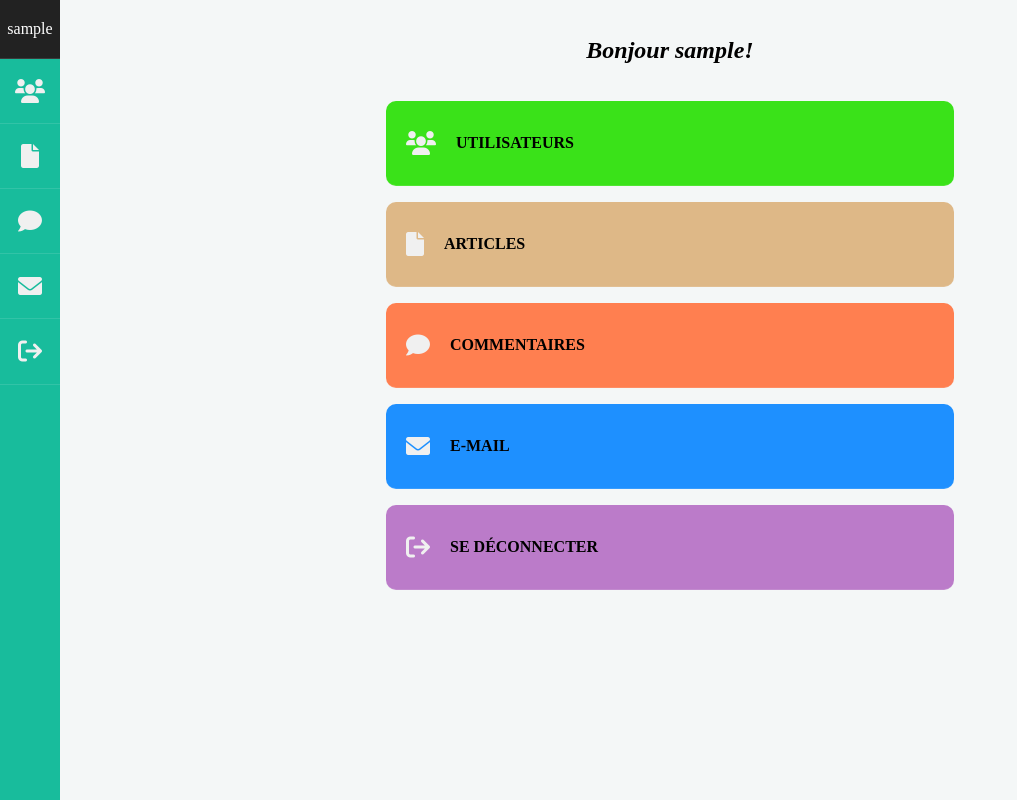
After one commit to bigben35/OCR_5_Blog, a PHP site: template src/Views/Admin/dashboardAdmin.php in a window 1280 px wide. The commit adds this page. Shown: the whole page, without its empty margins (0-1017 px from the left). Run offline with PHP 8.4, Linux system fonts and the light colour scheme; the template is opened without the code that fills it, so the values that code supplies are empty; the visitor is signed in with stand-in values (Sample User, id 1).

Commit message:
access to dashboard admin + css dashboard admin

```diff
--- /dev/null
+++ b/Public/css/styleAdmin.css
@@ -0,0 +1,173 @@
+/* **********************PARTIE ADMIN**********************  */
+/* Variables  */
+:root{
+    --mainColor: #18BC9C;
+    --mainLightColor: #62cfb9;
+    --bodyColor: #f4f7f7;
+}
+
+/* ----------------TEMPLATE-----------------  */
+
+*, ::before, ::after {
+    margin: 0;
+    padding: 0;
+    box-sizing: border-box;
+}
+
+body{
+    height: 100%;
+    position: relative;
+    background-color: var(--bodyColor);
+}
+
+h1{
+    font-size: 1.5rem;
+    margin: 2rem 0;
+    text-align: center;
+}
+a{
+    text-decoration: none;
+    color: black;
+}
+li{
+    list-style: none;
+}
+
+/* -------------------PAGE DASHBOARD ADMIN--------------------------  */
+.side-nav {
+    position: fixed;
+    height: 75vh;
+    left: 0;
+    top: 0;
+  }
+
+.wrapper {
+    background-color: var(--mainColor);
+    height: 100vh;
+    width: 60px;
+}
+.nav-bloc-black{
+    background-color: #222;
+    padding: 20px 0;
+    display: flex;
+    justify-content: center;
+    cursor: pointer;
+    border-bottom: 1px solid #f2f2f21e;
+}
+.nav-bloc-black a{
+
+    color: white;
+}
+.nav-bloc {
+    padding: 20px 0;
+    display: flex;
+    justify-content: center;
+    cursor: pointer;
+    border-bottom: 1px solid #f2f2f21e;
+}
+.nav-bloc:hover {
+    background-color: var(--mainLightColor);
+}
+.nav-bloc:hover .sub-nav {
+    transform: translateX(60px);
+}
+.nav-bloc i {
+    font-size: 1.5rem;
+    color: rgb(240, 240, 240);
+    transition:  0.5s ease-in-out ;
+}
+.nav-bloc:hover i {
+    fill: #50bddf;
+}
+.sub-nav {
+    padding: 0px;
+    width: 200px;
+    height: 100vh;
+    position: absolute;
+    top: 0;
+    left: 0;
+    background-color: var(--mainColor);
+    z-index: -1;
+    color: white;
+    /* cacher a gauche */
+    transform: translateX(-100%);
+    transition: transform 0.5s ease-in-out;
+    border-right: 2px solid #222;
+    border-left: 2px solid #222;
+}
+.sub-nav h3 {
+    height: 63px;
+    display: flex;
+    justify-content: center;
+    align-items: center;
+    background-color: #222;
+}
+.sub-nav li {
+    padding: 15px 20px;
+    border-bottom: 1px solid #f2f2f21e;
+}
+.sub-nav li:hover {
+    background-color: var(--mainLightColor);
+}
+.sub-nav li a {
+    color: white;
+    text-decoration: none;
+}
+#main-dashboard-admin{
+    padding-left: 60px;
+}
+#main-dashboard-admin h1{
+    text-align: center;
+    font-size: 1.5rem;
+    padding: 5px;
+    font-style: italic;
+    color: black;
+}
+.container-admin{
+    max-width: 600px;
+    margin: 2rem auto;
+}
+.bloc-section-admin{
+    height: 85px;
+
+    display: flex;
+    justify-content: flex-start;
+    align-items: center;
+    cursor: pointer;
+    border-bottom: 1px solid #f2f2f21e;
+    margin: 1rem;
+    border-radius: 10px;
+}
+.bloc-section-admin:hover{
+    transition: all 0.5s ease-in-out;
+    transform: scale(1.03);
+    filter: brightness(1.1);
+
+}
+.bloc-section-admin h2{
+    text-transform: uppercase;
+    font-size: 1rem;
+}
+.bloc-section-admin i{
+    font-size: 1.5rem;
+    color: rgb(240, 240, 240);
+    padding: 5px 20px;
+}
+.bloc-section-admin a{
+    display: contents;
+}
+.bloc-section-admin:nth-child(1){
+    background-color: rgb(58, 226, 25);
+}
+.bloc-section-admin:nth-child(2){
+    background-color: burlywood;
+}
+.bloc-section-admin:nth-child(3){
+    background-color: coral;
+}
+.bloc-section-admin:nth-child(4){
+    background-color: dodgerblue;
+}
+.bloc-section-admin:nth-child(5){
+    background-color: rgb(187 123 201);
+}
--- a/src/Controllers/AdminController.php
+++ b/src/Controllers/AdminController.php
@@ -4,5 +4,9 @@ namespace Blog\Controllers;
 
 class AdminController
 {
-
+    // dashboard admin
+    function dashboard()
+    {
+        require 'src/Views/Admin/dashboardAdmin.php';
+    }
 }
--- a/src/Controllers/FrontController.php
+++ b/src/Controllers/FrontController.php
@@ -136,7 +136,7 @@ class FrontController
                 header("Location: index.php?action=dashboardUser");
                 }
                 else{
-                    header('Location: dashboard');
+                    header('Location: index.php?action=dashboard');
             }
         } else {
             $erreur;
--- /dev/null
+++ b/src/Views/Admin/dashboardAdmin.php
@@ -0,0 +1,48 @@
+<?php
+$title = "Tableau de bord de l'Administrateur";
+$description = "Voici le tableau de bord de l'administrateur pour qu'il puisse ajouter, modifier ou supprimer des articles; autoriser les commentaires qui respectent les règles de bienséance, etc...";
+ob_start();
+?>
+
+
+<h1>Bonjour <?= $_SESSION['pseudo'] ?>!</h1>
+
+<section class="section-dashboard-admin container-admin">
+    <a href="index.php?action=listUser" class="bloc-section-admin">
+        <i class="fa-solid fa-users"></i>
+        <div class="bloc-info-admin">
+            <h2>Utilisateurs</h2>
+
+        </div>
+    </a>
+    <a href="index.php?action=listPost" class="bloc-section-admin">
+        <i class="fa-solid fa-file"></i>
+        <div class="bloc-info-admin">
+            <h2>Articles</h2>
+
+        </div>
+    </a>
+    <a href="index.php?action=listComment" class="bloc-section-admin">
+        <i class="fa-solid fa-comment"></i>
+        <div class="bloc-info-admin">
+            <h2>Commentaires</h2>
+
+        </div>
+    </a>
+    <a href="index.php?action=listEmail" class="bloc-section-admin">
+        <i class="fa-solid fa-envelope"></i>
+        <div class="bloc-info-admin">
+            <h2>E-mail</h2>
+
+        </div>
+    </a>
+
+    <a href="index.php?action=deconnexion" class="bloc-section-admin"><i
+            class="fa-solid fa-arrow-right-from-bracket"></i>
+        <h2>Se déconnecter</h2>
+    </a>
+
+</section>
+
+<?php $content = ob_get_clean(); ?>
+<?php require 'layoutsAdmin/template.php';
--- /dev/null
+++ b/src/Views/Admin/layoutsAdmin/template.php
@@ -0,0 +1,86 @@
+<!DOCTYPE html>
+<html lang="fr">
+
+<head>
+    <meta charset="UTF-8">
+    <meta http-equiv="X-UA-Compatible" content="IE=edge">
+    <meta name="viewport" content="width=device-width, initial-scale=1.0">
+    <meta name="description" content="<?= $description ?>">
+    <link rel="stylesheet" href="https://cdnjs.cloudflare.com/ajax/libs/font-awesome/6.0.0/css/all.min.css"
+        integrity="sha512-9usAa10IRO0HhonpyAIVpjrylPvoDwiPUiKdWk5t3PyolY1cOd4DSE0Ga+ri4AuTroPR5aQvXU9xC6qOPnzFeg=="
+        crossorigin="anonymous" referrerpolicy="no-referrer" />
+    <link rel="stylesheet" href="Public/css/styleAdmin.css">
+    <title><?= $title ?></title>
+</head>
+
+<body>
+
+    <!-- HEADER  -->
+    <header id="dashboard-admin-header">
+
+        <nav class="side-nav">
+            <div class="wrapper">
+                <div class="nav-bloc-black">
+                    <a href="index.php?action=dashboard" class="title-admin"><?= $_SESSION['pseudo'] ?></a>
+                </div>
+                <div class="nav-bloc n-1">
+                    <i class="fa-solid fa-users"></i>
+                    <div class="sub-nav">
+                        <h3>Membres</h3>
+                        <ul>
+                            <li><a href="index.php?action=listeMembre">Membres inscrits</a></li>
+                        </ul>
+                    </div>
+                </div>
+                <div class="nav-bloc n-2">
+                    <i class="fa-solid fa-file"></i>
+                    <div class="sub-nav">
+                        <h3>Articles</h3>
+                        <ul>
+                            <li><a href="index.php?action=ajouterArticle">Créer un article</a></li>
+                            <li><a href="index.php?action=listeArticle">Liste des articles</a></li>
+
+                        </ul>
+                    </div>
+                </div>
+                <div class="nav-bloc n-3">
+                    <i class="fa-solid fa-comment"></i>
+                    <div class="sub-nav">
+                        <h3>Commentaire</h3>
+                        <ul>
+                            <li><a href="index.php?action=listeCommentaire">Commentaire reçu</a></li>
+                            <li><a href="index.php?action=commentaireValide">Commentaire à "valider</a></li>
+
+                        </ul>
+                    </div>
+                </div>
+                <div class="nav-bloc n-4">
+                    <i class="fa-solid fa-envelope"></i>
+                    <div class="sub-nav">
+                        <h3>E-mail</h3>
+                        <ul>
+                            <li><a href="index.php?action=listeMail">E-mail reçu</a></li>
+                            <li><a href="index.php?action=emailLire">E-mail à lire</a></li>
+
+                        </ul>
+                    </div>
+                </div>
+                <div class="nav-bloc n-5">
+                    <a href="index.php?action=deconnexion"><i
+                            class="fa-solid fa-arrow-right-from-bracket"></i></a>
+                </div>
+            </div>
+        </nav>
+
+    </header>
+
+    <!-- CONTENU DE LA PAGE  -->
+    <main id="main-dashboard-admin">
+        <div class="container">
+            <?= $content; ?>
+        </div>
+    </main>
+
+</body>
+
+</html>
```
Also changed, not shown: index.php (+15 -0 lines), src/Models/AdminManager.php (added, +8 -0 lines), src/Views/Admin/dashboard.php (deleted, +0 -12 lines).
